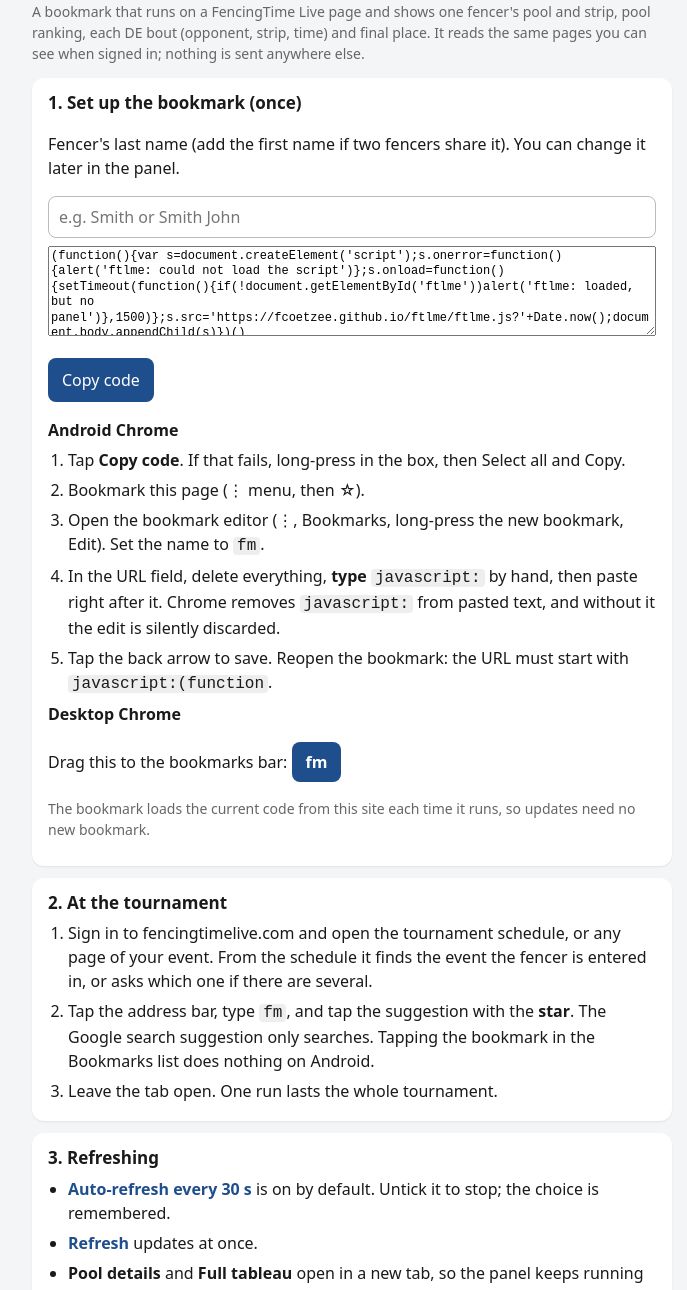
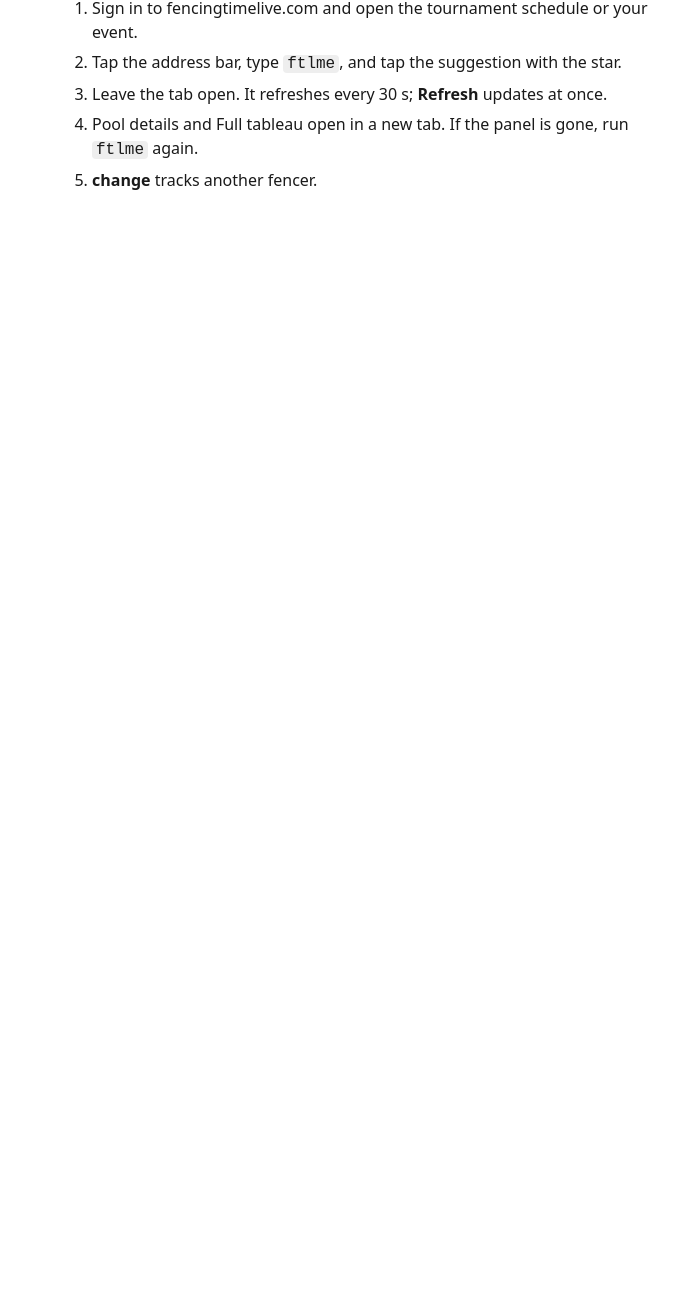
Before and after one commit to fcoetzee/ftlme, a plain HTML site: page index.html in a window 1280 px wide. Shown: the part 73-1363 px from the top of the page, without its empty margins (288-975 px from the left). After the commit the page ends 800 px from the top, so only its background shows below. Drawn offline with Linux system fonts and the light colour scheme.

Commit message:
Add files via upload

```diff
--- a/index.html
+++ b/index.html
@@ -5,100 +5,20 @@
 <meta name="viewport" content="width=device-width, initial-scale=1">
 <title>FTL Me</title>
 <style>
-  body { font: 16px/1.5 system-ui, -apple-system, Roboto, sans-serif; max-width: 640px; margin: 0 auto; padding: 16px; color: #1a1a1a; background: #f4f5f7; }
-  h1 { font-size: 24px; margin: 8px 0 4px; }
-  h2 { font-size: 17px; margin: 0 0 6px; }
-  .c { background: #fff; border-radius: 12px; padding: 12px 16px; margin: 12px 0; box-shadow: 0 1px 2px rgba(0,0,0,.08); }
-  ol, ul { padding-left: 20px; margin: 6px 0; }
+  body { font: 16px/1.5 system-ui, -apple-system, Roboto, sans-serif; max-width: 600px; margin: 0 auto; padding: 16px; color: #1a1a1a; }
+  h1 { font-size: 22px; margin: 4px 0 8px; }
   li { margin: 6px 0; }
-  input { font: inherit; padding: 8px 10px; border: 1px solid #bbb; border-radius: 8px; width: 100%; box-sizing: border-box; }
-  textarea { width: 100%; box-sizing: border-box; height: 90px; font: 12px/1.3 ui-monospace, monospace; margin-top: 8px; }
-  button { font: inherit; padding: 10px 14px; border: 0; border-radius: 8px; background: #1f4e8c; color: #fff; }
-  a.bm { display: inline-block; padding: 8px 14px; background: #1f4e8c; color: #fff; border-radius: 8px; text-decoration: none; font-weight: 600; }
   code { background: #eee; padding: 0 4px; border-radius: 4px; }
-  .mut { color: #666; font-size: 14px; }
-  b.k { color: #1f4e8c; }
 </style>
 </head>
 <body>
 <h1>FTL Me</h1>
-<p class="mut">A bookmark that runs on a FencingTime Live page and shows one fencer's pool and strip, pool ranking, each DE bout (opponent, strip, time) and final place. It reads the same pages you can see when signed in; nothing is sent anywhere else.</p>
-
-<div class="c">
-  <h2>1. Set up the bookmark (once)</h2>
-  <p>Fencer's last name (add the first name if two fencers share it). You can change it later in the panel.</p>
-  <input id="name" placeholder="e.g. Smith or Smith John" autocomplete="off">
-  <textarea id="code" readonly></textarea>
-  <p><button id="copy">Copy code</button> <span id="msg" class="mut"></span></p>
-  <b>Android Chrome</b>
-  <ol>
-    <li>Tap <b>Copy code</b>. If that fails, long-press in the box, then Select all and Copy.</li>
-    <li>Bookmark this page (⋮ menu, then ☆).</li>
-    <li>Open the bookmark editor (⋮, Bookmarks, long-press the new bookmark, Edit). Set the name to <code>fm</code>.</li>
-    <li>In the URL field, delete everything, <b>type</b> <code>javascript:</code> by hand, then paste right after it. Chrome removes <code>javascript:</code> from pasted text, and without it the edit is silently discarded.</li>
-    <li>Tap the back arrow to save. Reopen the bookmark: the URL must start with <code>javascript:(function</code>.</li>
-  </ol>
-  <b>Desktop Chrome</b>
-  <p>Drag this to the bookmarks bar: <a class="bm" id="drag" href="#">fm</a></p>
-  <p class="mut">The bookmark loads the current code from this site each time it runs, so updates need no new bookmark.</p>
-</div>
-
-<div class="c">
-  <h2>2. At the tournament</h2>
-  <ol>
-    <li>Sign in to fencingtimelive.com and open the tournament schedule, or any page of your event. From the schedule it finds the event the fencer is entered in, or asks which one if there are several.</li>
-    <li>Tap the address bar, type <code>fm</code>, and tap the suggestion with the <b>star</b>. The Google search suggestion only searches. Tapping the bookmark in the Bookmarks list does nothing on Android.</li>
-    <li>Leave the tab open. One run lasts the whole tournament.</li>
-  </ol>
-</div>
-
-<div class="c">
-  <h2>3. Refreshing</h2>
-  <ul>
-    <li><b class="k">Auto-refresh every 30 s</b> is on by default. Untick it to stop; the choice is remembered.</li>
-    <li><b class="k">Refresh</b> updates at once.</li>
-    <li><b>Pool details</b> and <b>Full tableau</b> open in a new tab, so the panel keeps running in its own tab.</li>
-    <li>If you closed the panel, navigated away, or the phone reloaded the page, run <code>fm</code> again.</li>
-    <li><b class="k">change</b> switches to another fencer. <b class="k">Close</b> removes the panel and shows the FTL page underneath.</li>
-  </ul>
-</div>
-
-<div class="c">
-  <h2>What shows when</h2>
-  <p class="mut">FTL posts each stage only when it is ready, so cards fill in over the day.</p>
-  <ul>
-    <li><b>Entry</b>: before pools are posted, confirms the fencer is in the entry list.</li>
-    <li><b>Pool</b>: pool number, strip and start time, bouts so far, a link to the pool sheet, and how many pools are complete.</li>
-    <li><b>Pool ranking</b>: place, V/M and indicator, marked provisional until every pool is in, then Advanced or Eliminated.</li>
-    <li><b>Direct elimination</b>: once the tableau is posted, the next bout (strip, opponent, time) and every result so far. <b class="k">Show me in the tableau</b> opens the bracket scrolled to the fencer's latest position.</li>
-    <li><b>Final result</b>: place once the fencer is out or has won.</li>
-  </ul>
-  <p class="mut">Only the first pool round and first tableau of an event are read.</p>
-</div>
-
-<script>
-  const HOST = 'https://fcoetzee.github.io/ftlme/ftlme.js';
-  const nameEl = document.getElementById('name');
-  const code = document.getElementById('code');
-  const drag = document.getElementById('drag');
-  nameEl.value = localStorage.getItem('fmName') || '';
-  function build() {
-    const n = nameEl.value.trim().replace(/[^\p{L} '\-.]/gu, '').replace(/'/g, "\\'");
-    localStorage.setItem('fmName', nameEl.value.trim());
-    const url = "javascript:(function(){" + (n ? "window.ftlmeDefault='" + n + "';" : '') +
-      "var s=document.createElement('script');s.onerror=function(){alert('ftlme: could not load the script')};" +
-      "s.onload=function(){setTimeout(function(){if(!document.getElementById('ftlme'))alert('ftlme: loaded, but no panel')},1500)};" +
-      "s.src='" + HOST + "?'+Date.now();document.body.appendChild(s)})()";
-    code.value = url.slice('javascript:'.length);
-    drag.href = url;
-  }
-  nameEl.oninput = build;
-  build();
-  document.getElementById('copy').onclick = async () => {
-    const msg = document.getElementById('msg');
-    try { await navigator.clipboard.writeText(code.value); msg.textContent = 'Copied.'; }
-    catch (e) { code.focus(); code.select(); msg.textContent = 'Selected: now long-press and Copy.'; }
-  };
-</script>
+<ol>
+  <li>Sign in to fencingtimelive.com and open the tournament schedule or your event.</li>
+  <li>Tap the address bar, type <code>ftlme</code>, and tap the suggestion with the star.</li>
+  <li>Leave the tab open. It refreshes every 30 s; <b>Refresh</b> updates at once.</li>
+  <li>Pool details and Full tableau open in a new tab. If the panel is gone, run <code>ftlme</code> again.</li>
+  <li><b>change</b> tracks another fencer.</li>
+</ol>
 </body>
 </html>
```
